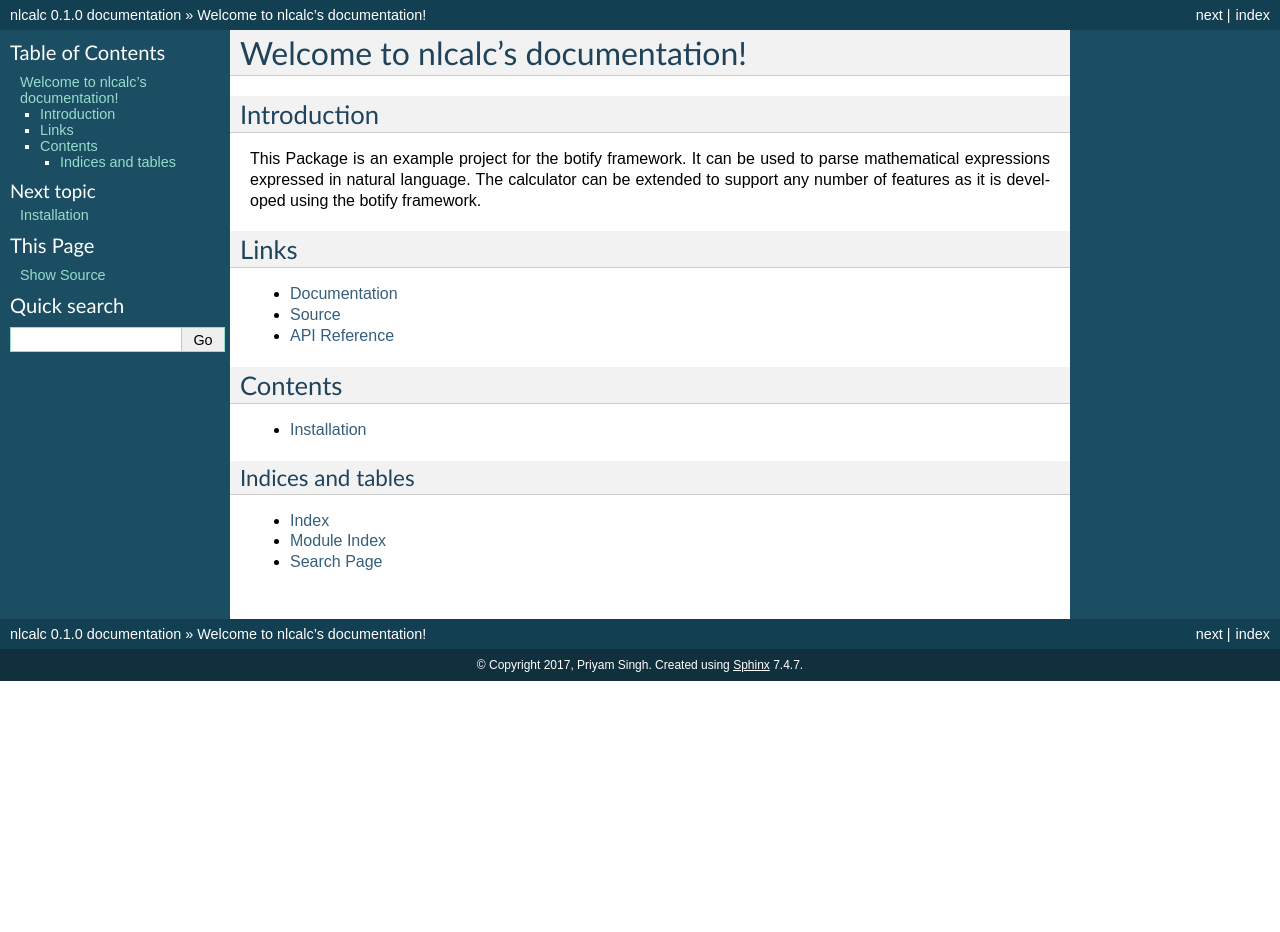
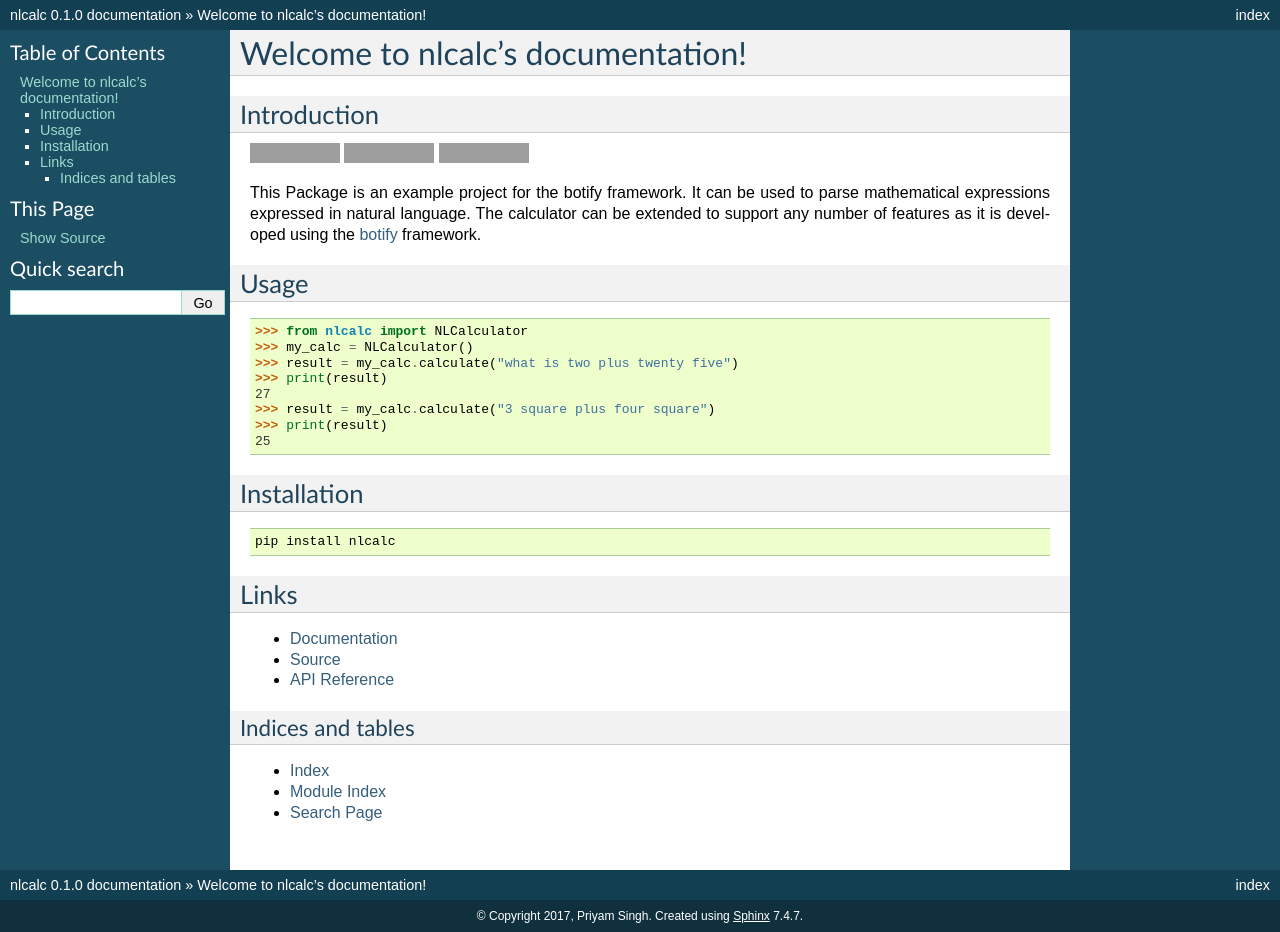
Before and after one commit to pri22296/nlcalc, a Sphinx documentation site: the page built from docs/index.rst, in a window 1280 px wide. Built offline with Sphinx 7.4.7, drawn with Linux system fonts in a browser that asks for light colours; before the commit the page ends 900 px from its top, so only the background shows below that; grey boxes are pictures that could not be loaded.

Commit message:
updated docs

```diff
--- a/README.rst
+++ b/README.rst
@@ -9,14 +9,43 @@ A Extensible Natural Language Mathematical Calculator
 Introduction
 **************************************************************************
 
+.. image:: https://api.codacy.com/project/badge/Grade/0ad006a377474ddcb251dc94418d48a2
+    :target: https://www.codacy.com/app/pri22296/nlcalc?utm_source=github.com&amp;utm_medium=referral&amp;utm_content=pri22296/nlcalc&amp;utm_campaign=Badge_Grade
+
+.. image:: https://landscape.io/github/pri22296/nlcalc/master/landscape.svg?style=flat
+    :target: https://landscape.io/github/pri22296/nlcalc/master
+    :alt: Code Health
+
+.. image:: https://readthedocs.org/projects/nlcalc/badge/?version=latest
+    :target: http://nlcalc.readthedocs.io/en/latest/?badge=latest
+    :alt: Documentation Status
+
 This Package is an example project for the botify framework. It can be
 used to parse mathematical expressions expressed in natural language.
 The calculator can be extended to support any number of features as
-it is developed using the botify framework.
-
+it is developed using the `botify <https://github.com/pri22296/botify>`_
+framework.
 
 .. inclusion-marker-introduction-end
 
+.. inclusion-marker-usage-start
+
+**************************************************************************
+Usage
+**************************************************************************
+
+.. code:: python
+
+    >>> from nlcalc import NLCalculator
+    >>> my_calc = NLCalculator()
+    >>> result = my_calc.calculate("what is two plus twenty five")
+    >>> print(result)
+    27
+    >>> result = my_calc.calculate("3 square plus four square")
+    >>> print(result)
+    25
+
+.. inclusion-marker-usage-end
 
 
 .. inclusion-marker-install-start
--- a/docs/index.rst
+++ b/docs/index.rst
@@ -9,19 +9,11 @@ Welcome to nlcalc's documentation!
 
 .. include:: introduction.rst
 
+.. include:: usage.rst
+
+.. include:: install.rst
+
 .. include:: links.rst
-
-
-******************************************
-Contents
-******************************************
-
-.. toctree::
-   :maxdepth: 2
-
-   install
-   quickstart
-
 
 
 Indices and tables
--- /dev/null
+++ b/docs/usage.rst
@@ -0,0 +1,3 @@
+.. include:: ../README.rst
+   :start-after: inclusion-marker-usage-start
+   :end-before: inclusion-marker-usage-end
```
Also changed, not shown: other parts of README.rst (+1 -1 lines), docs/quickstart.rst (deleted), 1 other file.
